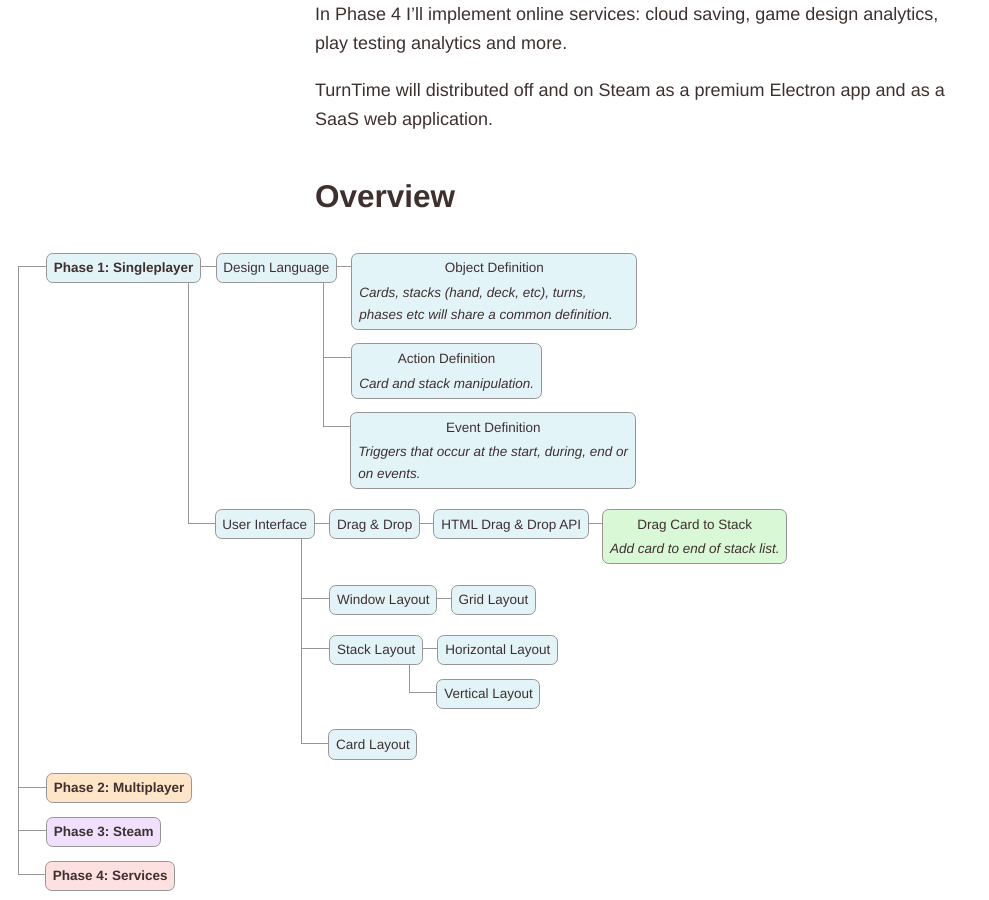
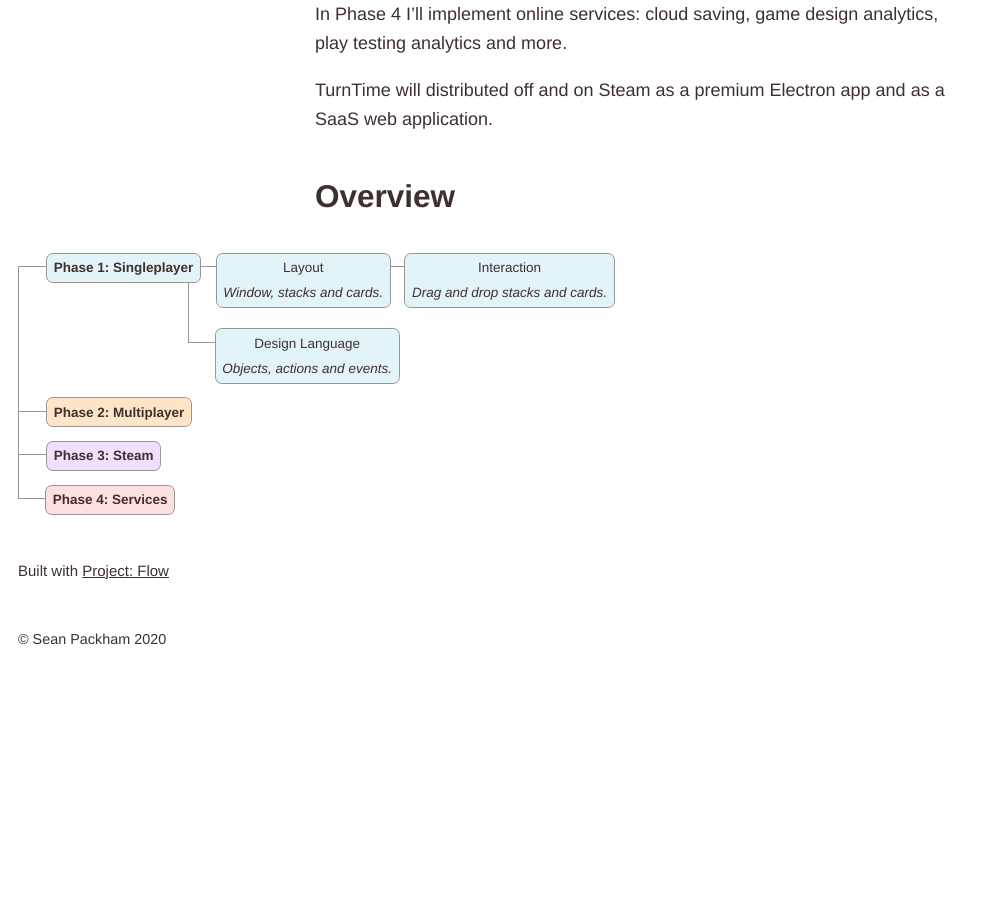
Before and after one commit to SeanPackham/seanpackham.github.io, a Jekyll site: the page built from _projects/turntime.md, in a window 1280 px wide and 900 px high, scrolled down 1131 px. Shown: the whole window, without its empty margins (0-989 px from the left). Built offline with Jekyll 4.4.1, drawn with Linux system fonts in a browser that asks for light colours; after the commit the page ends 1796 px from its top, so only the background shows below that.

Commit message:
Simplified phase 1

```diff
--- a/_projects/turntime.md
+++ b/_projects/turntime.md
@@ -5,34 +5,13 @@
   - name: "<strong>Phase 1: Singleplayer</strong>"
     color: rgb(227, 244, 248)
     nodes:
+      - name: Layout
+        description: Window, stacks and cards.
+        nodes:
+        - name: Interaction
+          description: Drag and drop stacks and cards.
       - name: Design Language
-        nodes:
-          - name: Object Definition
-            description: Cards, stacks (hand, deck, etc), turns, phases etc will share a common definition.
-
-          - name: Action Definition
-            description: Card and stack manipulation.
-
-          - name: Event Definition
-            description: Triggers that occur at the start, during, end or on events.
-
-      - name: User Interface
-        nodes:
-          - name: Drag & Drop
-            nodes:
-              - name: HTML Drag & Drop API
-                nodes:
-                  - name: Drag Card to Stack
-                    done: true
-                    description: Add card to end of stack list.
-          - name: Window Layout
-            nodes:
-                - name: Grid Layout
-          - name: Stack Layout
-            nodes:
-              - name: Horizontal Layout
-              - name: Vertical Layout
-          - name: Card Layout
+        description: Objects, actions and events.
 
 
   - name: "<strong>Phase 2: Multiplayer</strong>"
```
